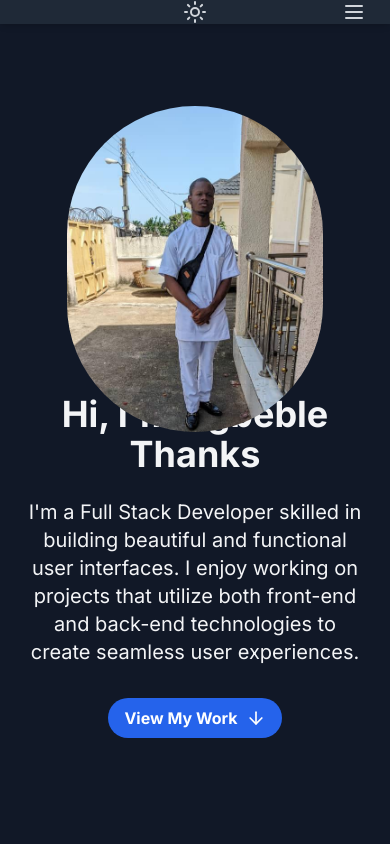
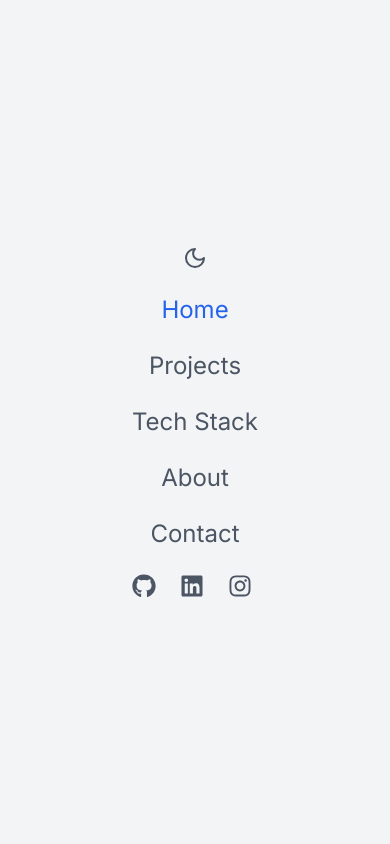
Before and after one commit to thanks299/portfolio, a Next.js app: page / in a window 390 px wide. Both pictures are taken after a click on the button "Toggle navigation menu". Shown: the top 844 px of the page. Built offline with nearby package versions, Linux system fonts and the light colour scheme.

Commit message:
Update Header.tsx

```diff
--- a/app/components/Header.tsx
+++ b/app/components/Header.tsx
@@ -50,12 +50,10 @@ export default function Header({ activeSection, setActiveSection }: HeaderProps)
   }
 
   return (
-    <header className="fixed w-full bg-white dark:bg-gray-800 shadow-md z-20">
-      <div className="container mx-auto px-6 py-3 flex justify-between items-center">
+    <header className="fixed w-full bg-white dark:bg-gray-800 shadow-md z-20 py-6">
+      <div className="container mx-auto px-6 flex justify-between items-center">
         {/* Desktop Navigation Menu - Only visible on desktop */}
-        <nav
-          className="lg:flex lg:items-center lg:space-x-4 hidden"
-        >
+        <nav className="lg:flex lg:items-center lg:space-x-4 hidden">
           <ul className="flex space-x-6">
             {['home', 'projects', 'tech-stack', 'about', 'contact'].map((section) => (
               <li key={section}>
@@ -101,11 +99,29 @@ export default function Header({ activeSection, setActiveSection }: HeaderProps)
           </ul>
         </nav>
 
-        {/* Dark Mode Toggle - Centered */}
+        {/* Menu Button - Only visible on mobile (Far right) */}
+        <button
+          onClick={toggleMenu}
+          className="lg:hidden text-gray-600 dark:text-gray-300"
+          aria-label="Toggle navigation menu"
+        >
+          {isMenuOpen ? <X className="h-8 w-8" /> : <Menu className="h-8 w-8" />}
+        </button>
+      </div>
+
+      {/* Mobile Navigation Menu - Visible when the menu is open */}
+      <nav
+        className={`${
+          isMenuOpen
+            ? 'fixed inset-0 bg-gray-100 dark:bg-gray-900 flex flex-col justify-center items-center z-30 p-6'
+            : 'hidden'
+        } lg:hidden`}
+      >
+        {/* Dark Mode Toggle inside the mobile menu */}
         <button
           onClick={toggleDarkMode}
           aria-label="Toggle dark mode"
-          className="absolute left-1/2 transform -translate-x-1/2"
+          className="mb-6"
         >
           {isDarkMode ? (
             <Sun className="h-6 w-6 text-gray-600 dark:text-gray-300" />
@@ -114,24 +130,6 @@ export default function Header({ activeSection, setActiveSection }: HeaderProps)
           )}
         </button>
 
-        {/* Menu Button - Only visible on mobile (Far right) */}
-        <button
-          onClick={toggleMenu}
-          className="lg:hidden text-gray-600 dark:text-gray-300 absolute right-6"
-          aria-label="Toggle navigation menu"
-        >
-          {isMenuOpen ? <X className="h-6 w-6" /> : <Menu className="h-6 w-6" />}
-        </button>
-      </div>
-
-      {/* Mobile Navigation Menu - Visible when the menu is open */}
-      <nav
-        className={`${
-          isMenuOpen
-            ? 'fixed inset-0 bg-gray-100 dark:bg-gray-900 flex flex-col justify-center items-center z-30'
-            : 'hidden'
-        } lg:hidden`}
-      >
         <ul className="space-y-6 text-center">
           {['home', 'projects', 'tech-stack', 'about', 'contact'].map((section) => (
             <li key={section}>
@@ -163,7 +161,7 @@ export default function Header({ activeSection, setActiveSection }: HeaderProps)
               rel="noopener noreferrer"
               className="text-gray-600 dark:text-gray-300 hover:text-blue-600 dark:hover:text-blue-400"
             >
-              <FaLinkedin size={24} />
+                <FaLinkedin size={24} />
             </a>
             <a
               href="https://instagram.com/your-instagram"
```
